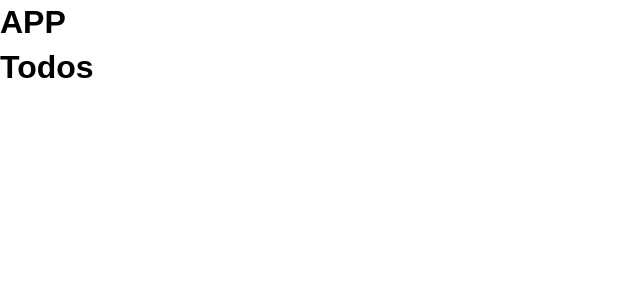
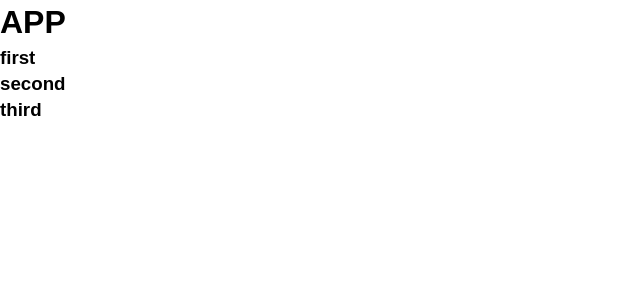
Before and after one commit to ivjotsingh/todoReact, a React (Create React App) app: page / in a window 1280 px wide. Shown: the top 300 px of the page, without its empty margins (0-640 px from the left). Built offline with nearby package versions, Linux system fonts and the light colour scheme.

Commit message:
used props in Todos component

```diff
--- a/src/App.js
+++ b/src/App.js
@@ -23,7 +23,6 @@ class App extends Component{
 
   }
   render(){
-    console.log(this.state.todos)
     return (
       <div className="App">
         <h1>APP</h1>
--- a/src/components/Todos.js
+++ b/src/components/Todos.js
@@ -2,11 +2,12 @@ import React, {Component} from 'react';
 
 
 class Todos extends Component{
+
   render(){
     return (
-      <div className="App">
-        <h1>Todos</h1>
-      </div>
+      this.props.todos.map((todo) => (
+        <h3> {todo.title} </h3>
+    ))
     );
   }
 }
```
